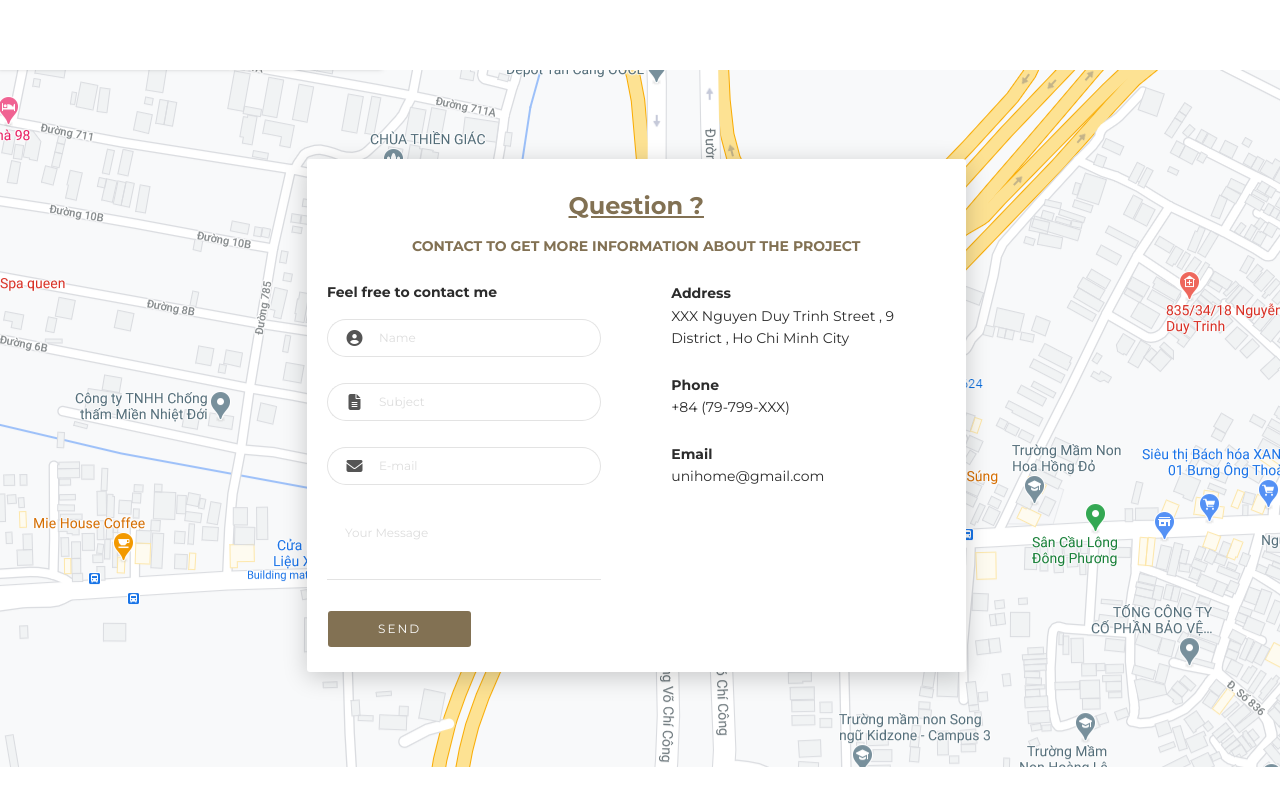
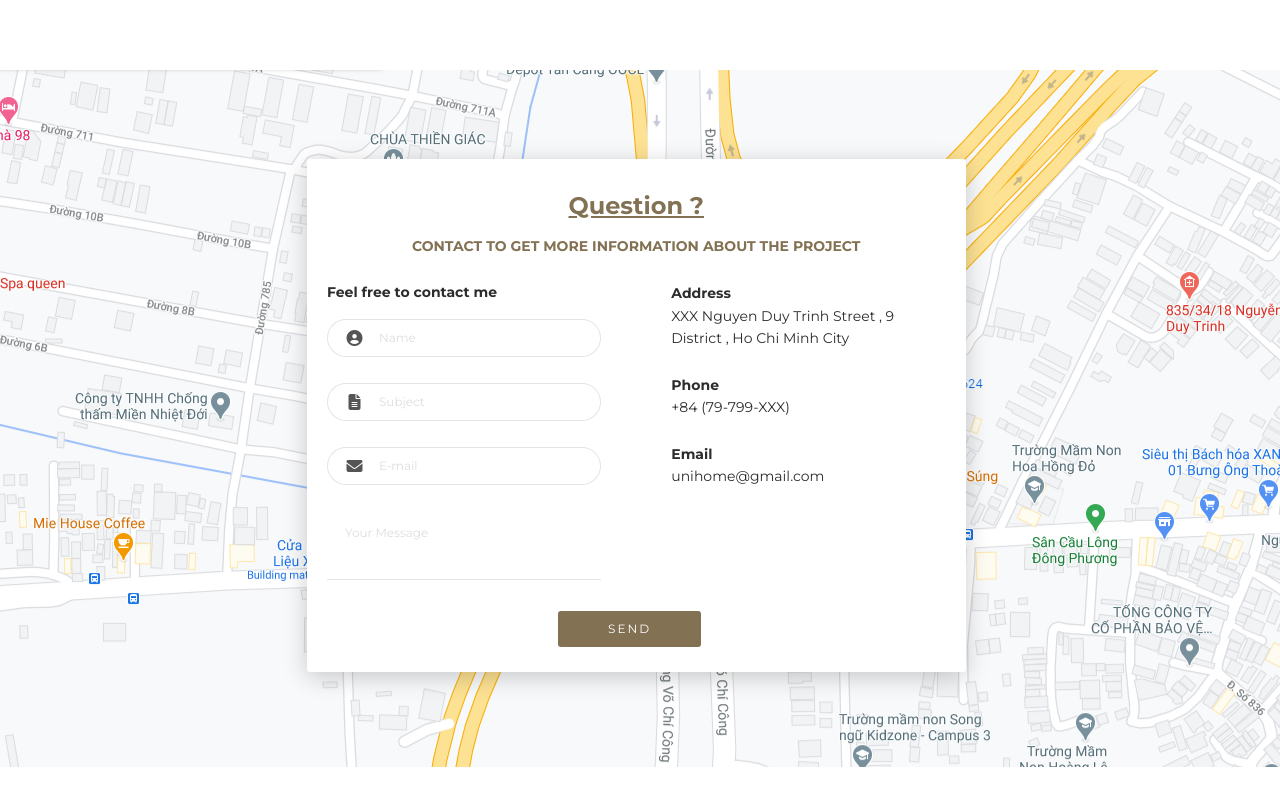
Before and after one commit to handezVN/SendMail, a plain HTML site: page index.html in a window 1280 px wide. Drawn offline with Linux system fonts and the light colour scheme.

Commit message:
Update index.html

```diff
--- a/index.html
+++ b/index.html
@@ -63,7 +63,7 @@
                         </div>
                       </div>
                       <div class="row">
-                        <div class="col">
+                        <div class="col" style="left: 230px;">
                           <button class="btn btn-primary" style="background-color: #827153; font-size: 12px; letter-spacing: 2px; padding: 10px 50px 10px 50px;" type="submit">SEND</button>
                         </div>
                       </div>
```
